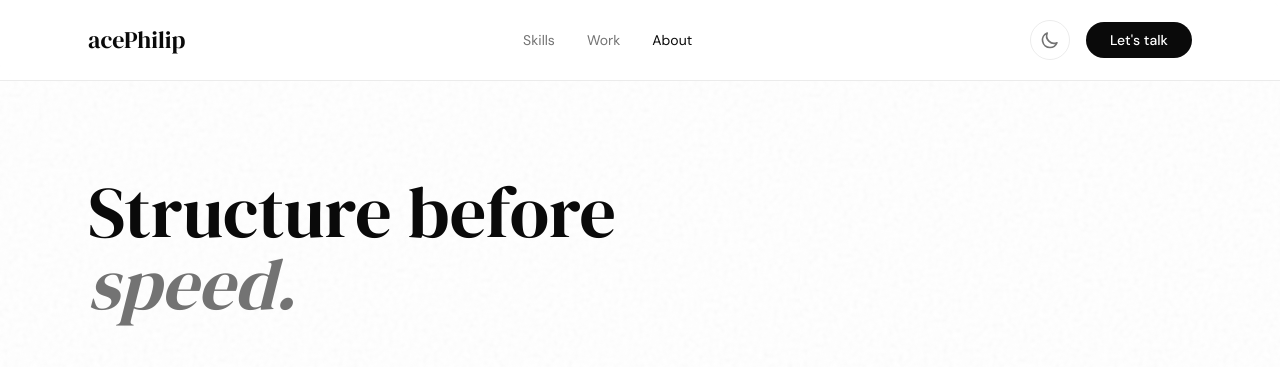
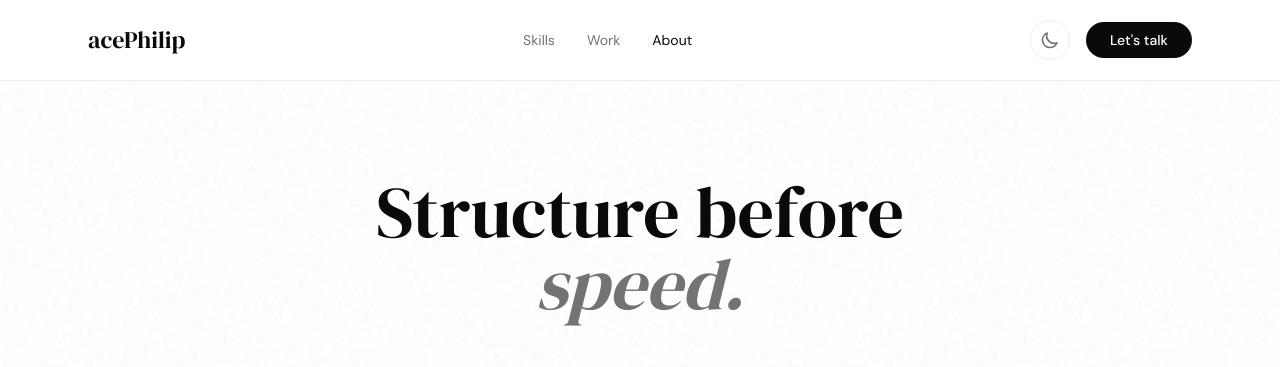
Before and after one commit to naxareth/Portfolio, a Next.js app: page /about in a window 1280 px wide. Shown: the top 367 px of the page. Built offline with nearby package versions, Linux system fonts and the light colour scheme.

Commit message:
style: center the main headline on the about page

```diff
--- a/src/app/about/page.tsx
+++ b/src/app/about/page.tsx
@@ -16,7 +16,7 @@
 
         {/* 1. Hero */}
         <section className="px-6 py-12 max-w-6xl mx-auto">
-          <h1 className="text-5xl md:text-7xl font-serif mb-12">
+          <h1 className="text-5xl md:text-7xl font-serif mb-12 text-center">
             Structure before <br className="hidden md:block" />
             <span className="italic text-muted">speed.</span>
           </h1>
```
